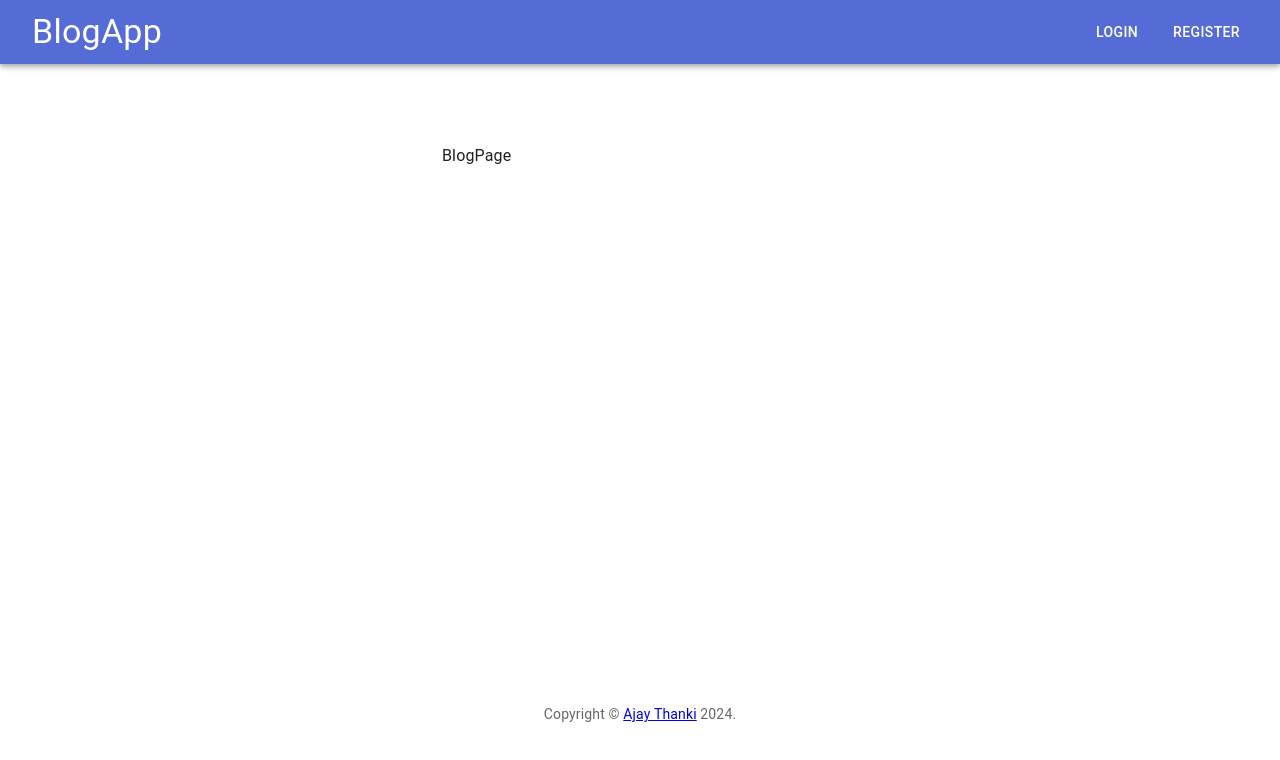
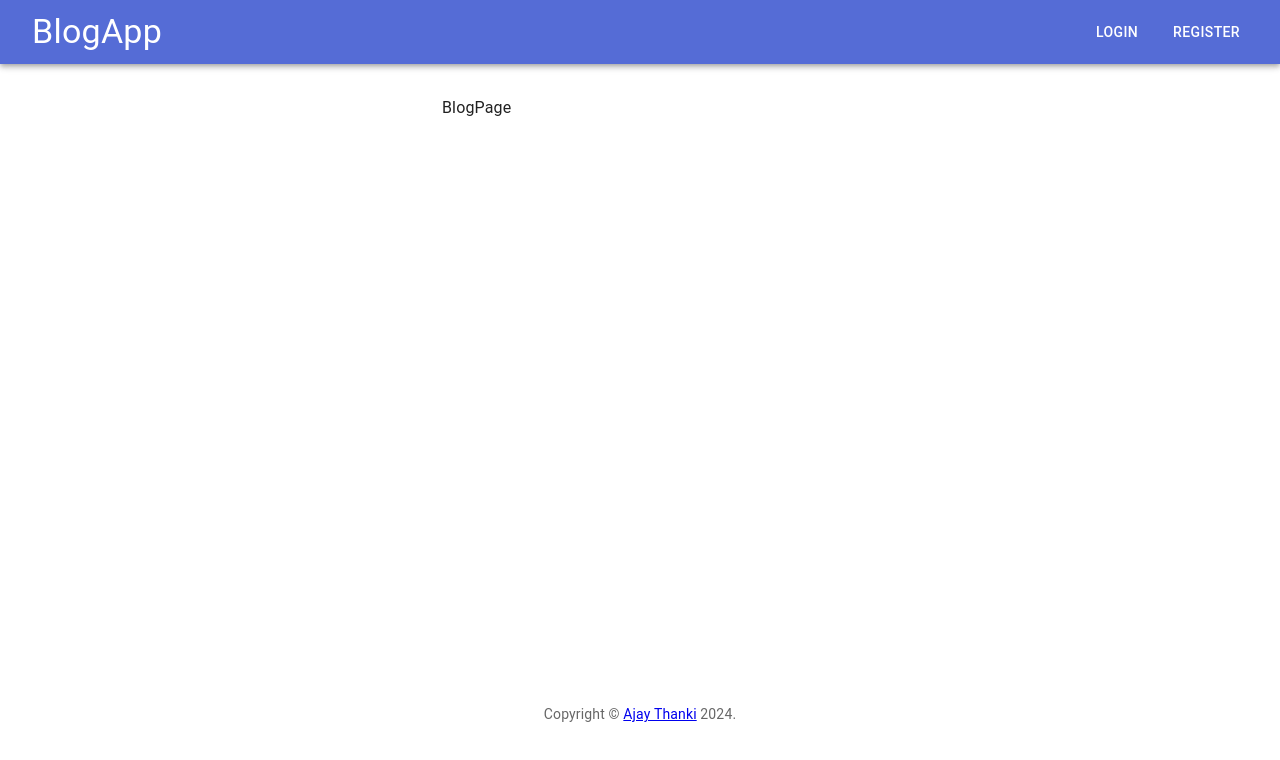
Before and after one commit to ajaythanki/community-blogging-platform, a React (Vite) app in the folder frontend/: page / in a window 1280 px wide. Shown: the top 760 px of the page. Built offline with nearby package versions, Linux system fonts and the light colour scheme; no server answers.

Commit message:
Update Layout.tsx

```diff
--- a/frontend/src/components/Layout.tsx
+++ b/frontend/src/components/Layout.tsx
@@ -12,7 +12,7 @@ const Layout = ({ children }: any) => {
       <Container
         component="main"
         maxWidth="xs"
-        style={{ paddingTop: "5rem", minHeight: "80vh" }}
+        style={{ paddingTop: "2rem", minHeight: "80vh" }}
       >
         <CssBaseline />
         {children}
```
